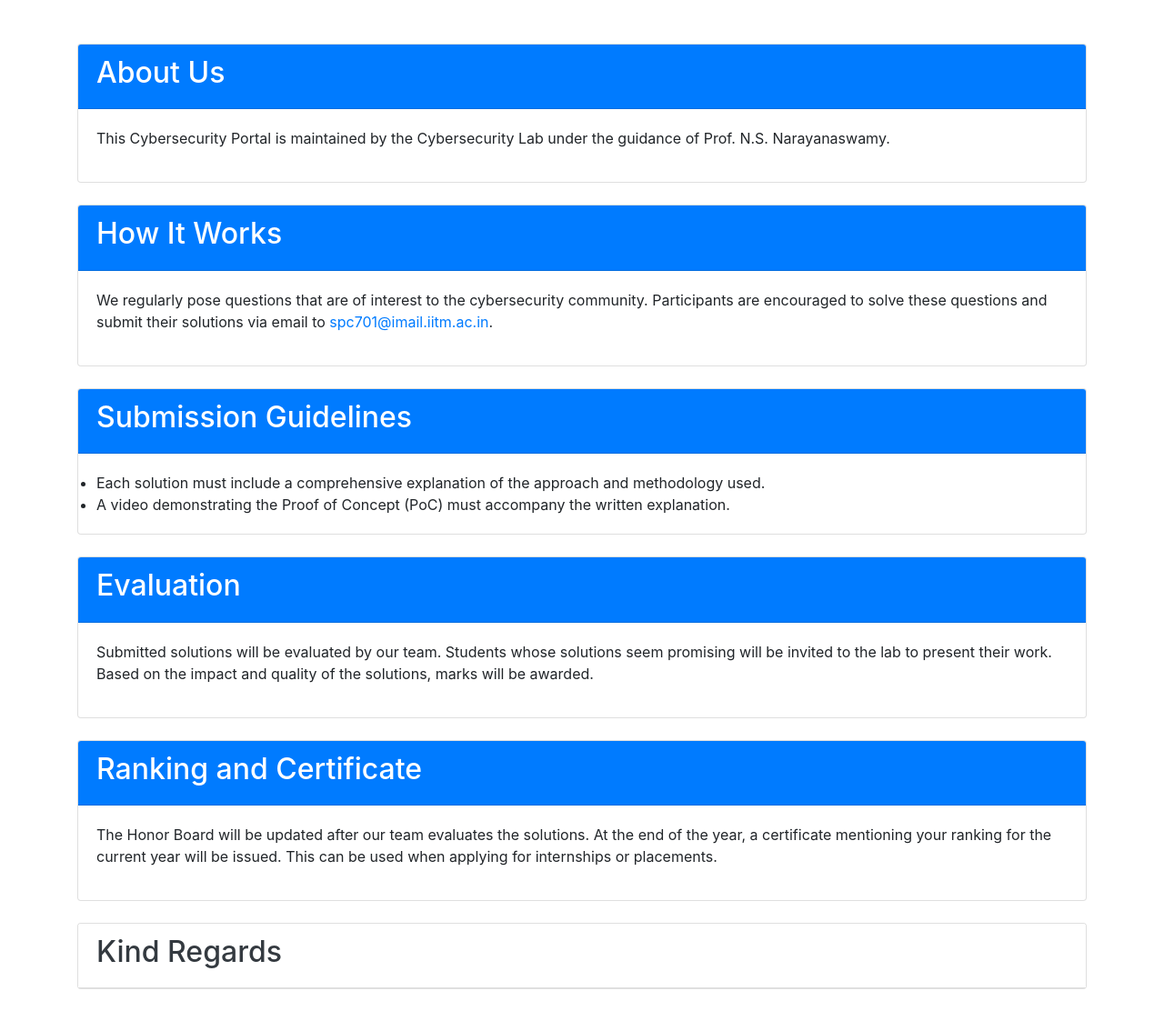
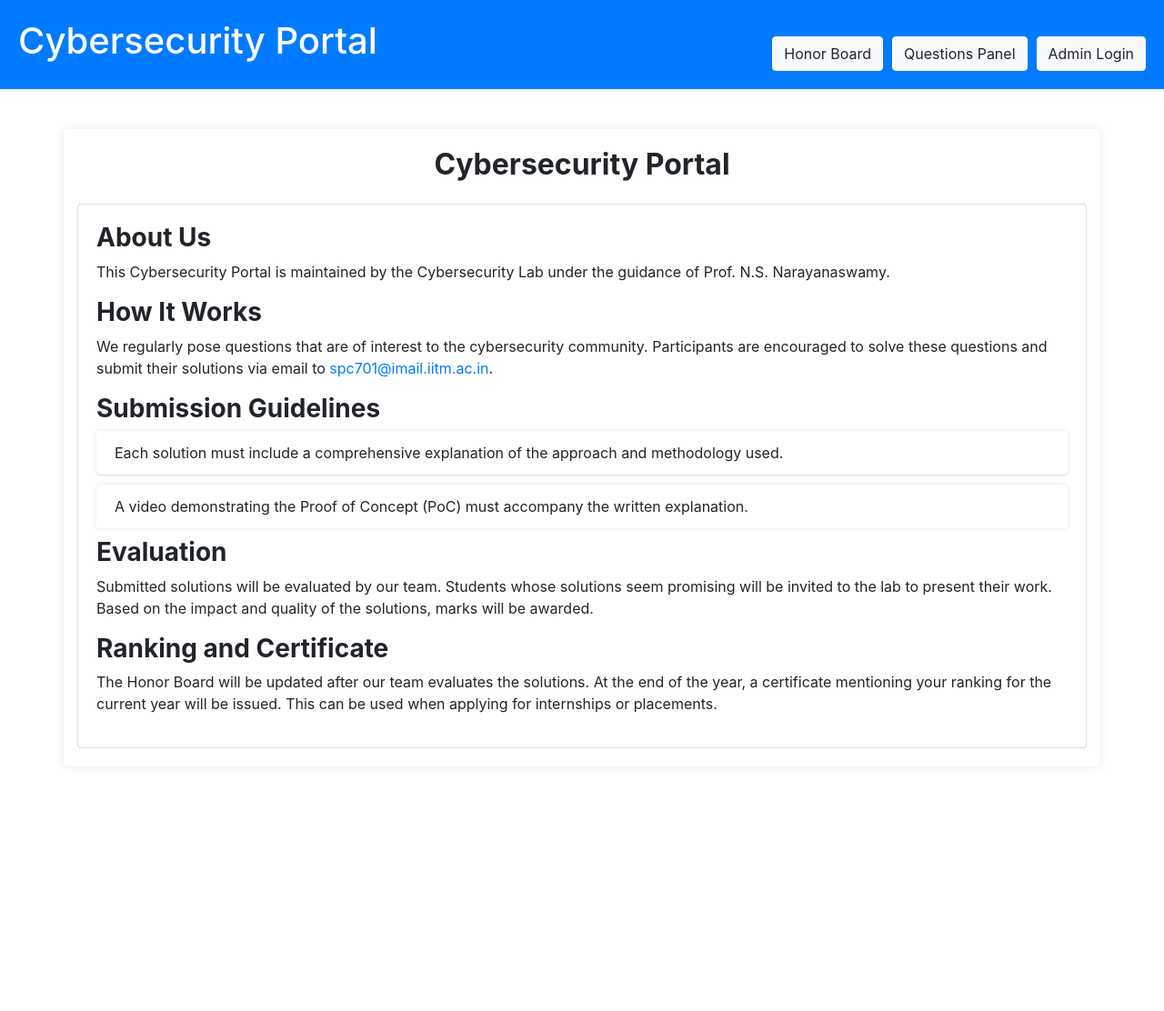
Before and after one commit to Pranay75/flask_app, a Flask app: page /about in a window 1280 px wide. Shown: the whole page at 91% size. After the commit the page ends 823 px from the top, so only its background shows below. Run offline with Flask 3, Linux system fonts and the light colour scheme; some libraries are stand-ins or nearby versions.

Commit message:
updated about page

```diff
--- a/templates/about.html
+++ b/templates/about.html
@@ -4,61 +4,59 @@
     <meta charset="UTF-8">
     <meta name="viewport" content="width=device-width, initial-scale=1.0">
     <title>Cybersecurity Portal</title>
-    <link rel="stylesheet" href="https://maxcdn.bootstrapcdn.com/bootstrap/4.5.2/css/bootstrap.min.css">
+    <link rel="stylesheet" href="{{ url_for('static', filename='styles.css') }}">
+    <link href="https://stackpath.bootstrapcdn.com/bootstrap/4.5.2/css/bootstrap.min.css" rel="stylesheet">
 </head>
 <body>
-    <div class="container mt-5">
-        <div class="card mb-4">
-            <div class="card-header bg-primary text-white">
-                <h2>About Us</h2>
+    <header>
+        <div class="header-content">
+            <h1>Cybersecurity Portal</h1>
+            <div class="buttons">
+                <div class="float-left ml-2">
+                    <form action="{{ url_for('honor_board') }}" method="get" class="inline-form">
+                        <button type="submit" class="btn btn-light">Honor Board</button>
+                    </form>
                 </div>
-            <div class="card-body">
-                <p>This Cybersecurity Portal is maintained by the Cybersecurity Lab under the guidance of Prof. N.S. Narayanaswamy.</p>
+                <div class="float-left">
+                    <form action="{{ url_for('index') }}" method="get" class="inline-form">
+                        <button type="submit" class="btn btn-light">Questions Panel</button>
+                    </form>
+                </div>
+                <div class="float-right">
+                    <form action="{{ url_for('admin_login_page') }}" method="get" class="inline-form">
+                        <button type="submit" class="btn btn-light">Admin Login</button>
+                    </form>
                 </div>
             </div>
-        <div class="card mb-4">
-            <div class="card-header bg-primary text-white">
-                <h2>How It Works</h2>
         </div>
+    </header>
+    <main>
+        <div class="container mt-4">
+            <div class="text-center mb-4">
+                <h2 style="font-weight: bold;">Cybersecurity Portal</h2>
+            </div>
+            <div class="card">
                 <div class="card-body">
+                    <h3 style="font-weight: bold;">About Us</h3>
+                    <p>This Cybersecurity Portal is maintained by the Cybersecurity Lab under the guidance of Prof. N.S. Narayanaswamy.</p>
+
+                    <h3 style="font-weight: bold;">How It Works</h3>
                     <p>We regularly pose questions that are of interest to the cybersecurity community. Participants are encouraged to solve these questions and submit their solutions via email to <a href="mailto:spc701@imail.iitm.ac.in" class="text-primary">spc701@imail.iitm.ac.in</a>.</p>
-            </div>
-        </div>
-        <div class="card mb-4">
-            <div class="card-header bg-primary text-white">
-                <h2>Submission Guidelines</h2>
-            </div>
-            <div class="card-body">
+
+                    <h3 style="font-weight: bold;">Submission Guidelines</h3>
                     <ul class="list-group list-group-flush">
-                    <li>Each solution must include a comprehensive explanation of the approach and methodology used.</li>
-                    <li>A video demonstrating the Proof of Concept (PoC) must accompany the written explanation.</li>
+                        <li class="list-group-item">Each solution must include a comprehensive explanation of the approach and methodology used.</li>
+                        <li class="list-group-item">A video demonstrating the Proof of Concept (PoC) must accompany the written explanation.</li>
                     </ul>
-            </div>
-        </div>
-        <div class="card mb-4">
-            <div class="card-header bg-primary text-white">
-                <h2>Evaluation</h2>
-            </div>
-            <div class="card-body">
+
+                    <h3 style="font-weight: bold;">Evaluation</h3>
                     <p>Submitted solutions will be evaluated by our team. Students whose solutions seem promising will be invited to the lab to present their work. Based on the impact and quality of the solutions, marks will be awarded.</p>
-            </div>
-        </div>
-        <div class="card mb-4">
-            <div class="card-header bg-primary text-white">
-                <h2>Ranking and Certificate</h2>
-            </div>
-            <div class="card-body">
+
+                    <h3 style="font-weight: bold;">Ranking and Certificate</h3>
                     <p>The Honor Board will be updated after our team evaluates the solutions. At the end of the year, a certificate mentioning your ranking for the current year will be issued. This can be used when applying for internships or placements.</p>
                 </div>
             </div>
-        <div class="card mb-4">
-            <div class="card-header bg-white text-dark">
-                <h2>Kind Regards</h2>
         </div>
-        </div>
-    </div>
-    <script src="https://code.jquery.com/jquery-3.5.1.slim.min.js"></script>
-    <script src="https://cdn.jsdelivr.net/npm/@popperjs/core@2.9.3/dist/umd/popper.min.js"></script>
-    <script src="https://stackpath.bootstrapcdn.com/bootstrap/4.5.2/js/bootstrap.min.js"></script>
+    </main>
 </body>
 </html>
```
Lines whose indentation alone changed are shown as unchanged.
